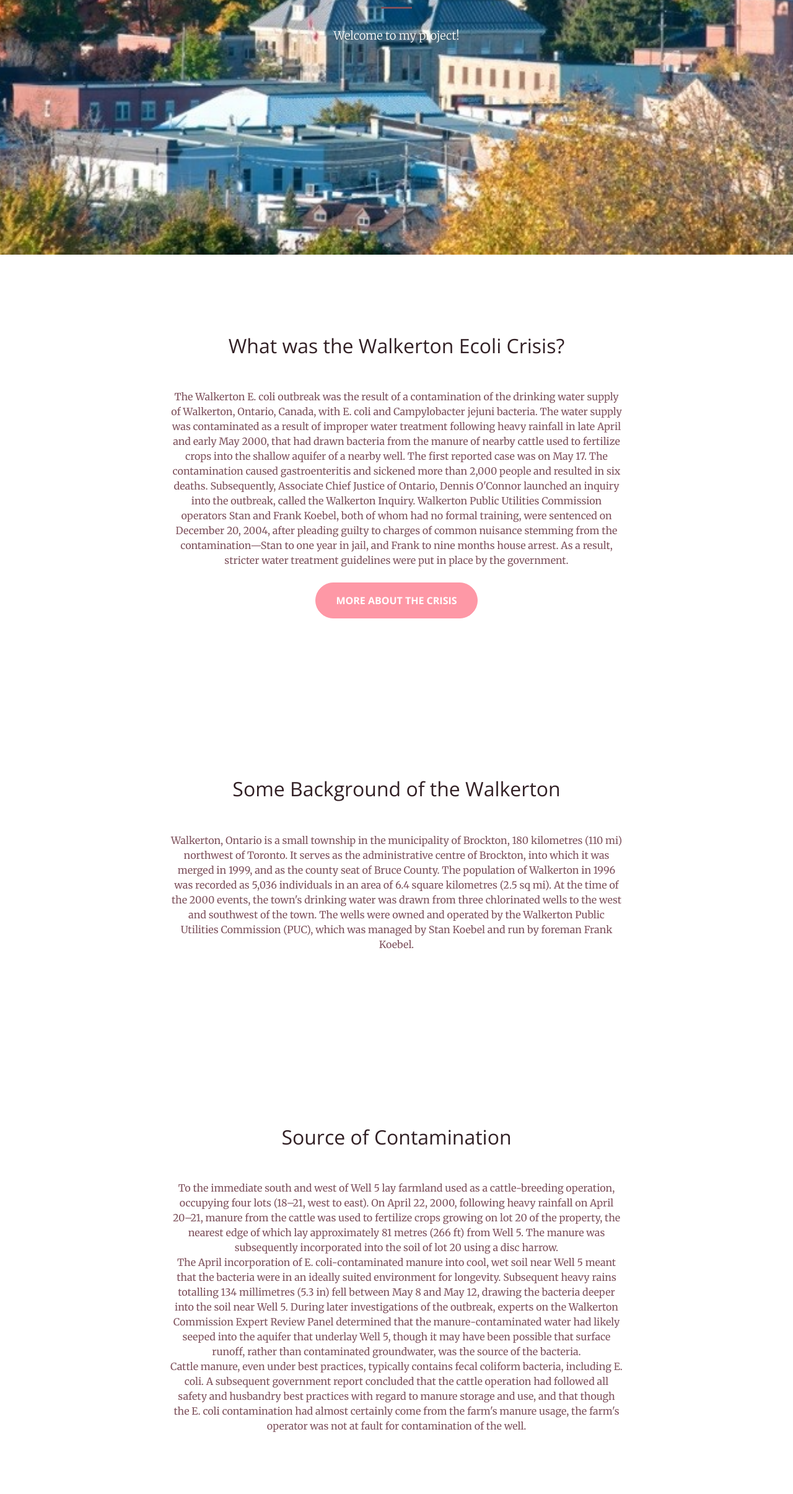
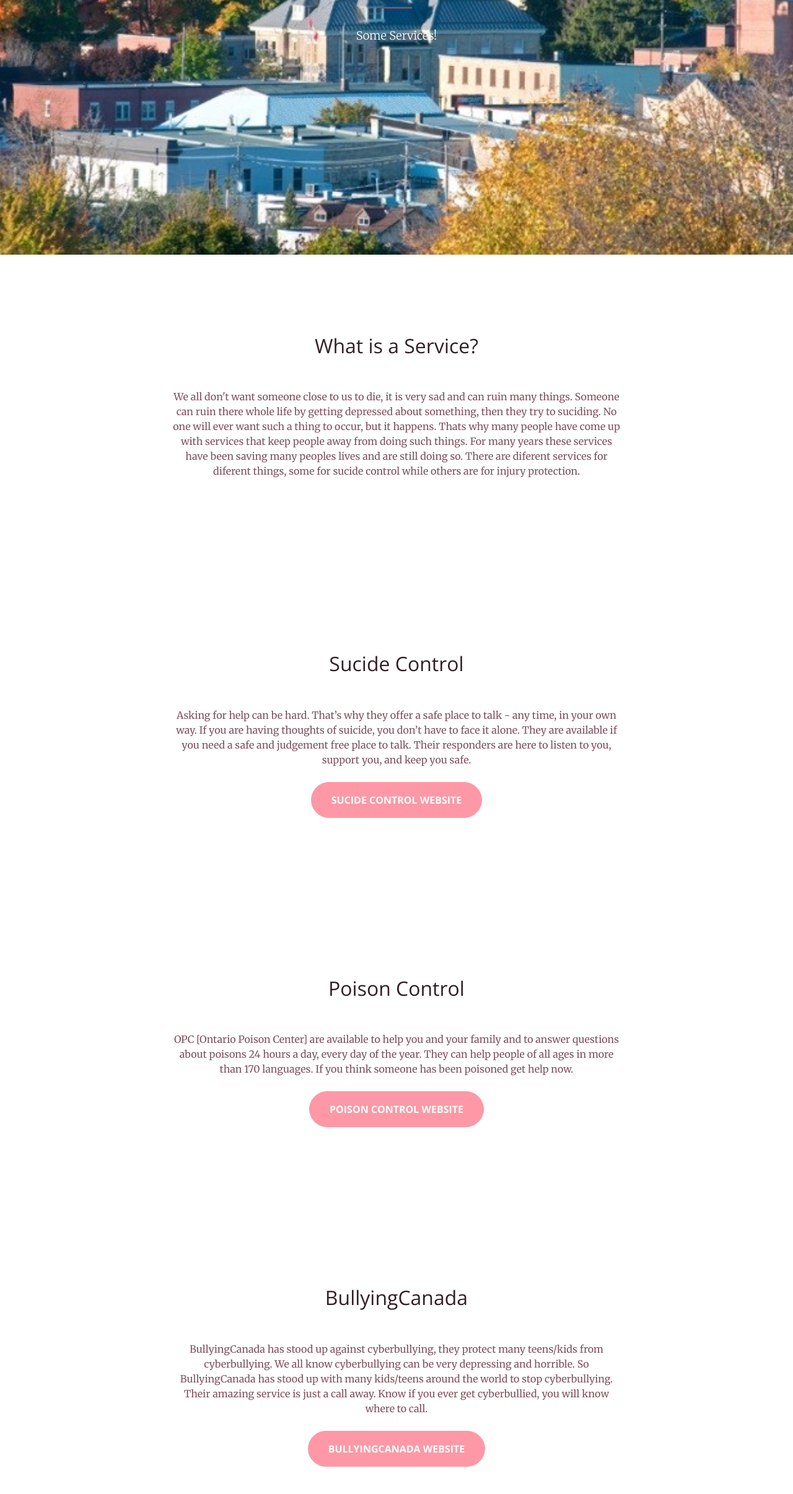
Before and after one commit to AospRemixer/health-project-website, a plain HTML site: page pages/crisis/index.html in a window 1280 px wide. Shown: the part 389-2800 px from the top of the page at 62% size. Drawn offline with nearby package versions, Linux system fonts and the light colour scheme.

Commit message:
Services: Init

```diff
--- a/pages/crisis/index.html
+++ b/pages/crisis/index.html
@@ -3,9 +3,9 @@
   <head>
     <meta charset="utf-8">
     <meta name="viewport" content="width=device-width, initial-scale=1, shrink-to-fit=no">
-    <meta property="og:image" content="assets/img/main-photo.jpg">
-    <link rel="icon" type="image/png" href="https://www.pngitem.com/pimgs/m/196-1969457_bacteria-icons-hd-png-download.png"/>
-    <title>Walkerton Water Crisis</title>
+    <meta property="og:image" content="assets/img/mainphoto.jpg">
+    <link rel="icon" type="image/png" href="https://www.logolynx.com/images/logolynx/1d/1dd48c0fd716ee8eb5fb9e1b5ad06084.jpeg"/>
+    <title>Prabhdeeps Health Assignment - Services</title>
 
     <!-- Bootstrap core CSS -->
     <link href="vendor/bootstrap/css/bootstrap.min.css" rel="stylesheet">
@@ -32,7 +32,7 @@
     <!-- Navigation -->
     <nav class="navbar navbar-expand-lg navbar-light fixed-top" id="mainNav">
       <div class="container">
-        <a class="navbar-brand js-scroll-trigger" href="#page-top">Walkerton Crisis<span class="hearts">*</span></a>
+        <a class="navbar-brand js-scroll-trigger" href="https://prabhdeep-health.netlify.app/redirect.html">Health<span class="hearts">*</span></a>
         <button class="navbar-toggler navbar-toggler-right" type="button" data-toggle="collapse" data-target="#navbarResponsive" aria-controls="navbarResponsive" aria-expanded="false" aria-label="Toggle navigation">
           <span class="navbar-toggler-icon"></span>
         </button>
@@ -42,16 +42,16 @@
               <a class="nav-link js-scroll-trigger" href="#home">Home</a>
             </li>
             <li class="nav-item">
-              <a class="nav-link js-scroll-trigger" href="#about">What was the Crisis</a>
+              <a class="nav-link js-scroll-trigger" href="#about">Service</a>
             </li>
             <li class="nav-item">
-              <a class="nav-link js-scroll-trigger" href="#experience">Walkerton</a>
+              <a class="nav-link js-scroll-trigger" href="#experience">Sucide</a>
             </li>
             <li class="nav-item">
-              <a class="nav-link js-scroll-trigger" href="#contact">Source of Contamination</a>
+              <a class="nav-link js-scroll-trigger" href="#contact">Poison</a>
             </li>
             <li class="nav-item">
-              <a class="nav-link js-scroll-trigger" href="#ending">OutBreak</a>
+              <a class="nav-link js-scroll-trigger" href="#end">Cyberbullying</a>
             </li>
           </ul>
         </div>
@@ -63,22 +63,22 @@
         <div class="row">
           <div class="col-lg-10 mx-auto">
             <h1>
-              <strong>Walkerton Water <span class="name">Crisis</span>!</strong>
+              <strong>Prabhdeeps<span class="name"> Health</span>!</strong>
             </h1>
             <hr>
           </div>
           <div class="col-lg-8 mx-auto">
-            <p class="text-faded mb-5 text-white">Welcome to my project!</p>
+            <p class="text-faded mb-5 text-white">Some Services!</p>
     </header>
 
     <section class="bg-primary bg-light text-dark" id="about">
       <div class="container">
         <div class="row">
           <div class="col-lg-8 mx-auto text-center">
-            <h2 class="section-heading text-title">What was the Walkerton Ecoli Crisis?</h2>
+            <h2 class="section-heading text-title">What is a Service?</h2>
             <hr class="light my-4">
-            <p class="text-faded mb-4">The Walkerton E. coli outbreak was the result of a contamination of the drinking water supply of Walkerton, Ontario, Canada, with E. coli and Campylobacter jejuni bacteria. The water supply was contaminated as a result of improper water treatment following heavy rainfall in late April and early May 2000, that had drawn bacteria from the manure of nearby cattle used to fertilize crops into the shallow aquifer of a nearby well. The first reported case was on May 17. The contamination caused gastroenteritis and sickened more than 2,000 people and resulted in six deaths. Subsequently, Associate Chief Justice of Ontario, Dennis O'Connor launched an inquiry into the outbreak, called the Walkerton Inquiry. Walkerton Public Utilities Commission operators Stan and Frank Koebel, both of whom had no formal training, were sentenced on December 20, 2004, after pleading guilty to charges of common nuisance stemming from the contamination—Stan to one year in jail, and Frank to nine months house arrest. As a result, stricter water treatment guidelines were put in place by the government.</p>
-            <a class="btn btn-light btn-xl js-scroll-trigger btn-primary" href="https://en.wikipedia.org/wiki/Walkerton_E._coli_outbreak#:~:text=The%20Walkerton%20E.,coli%20and%20Campylobacter%20jejuni%20bacteria.&text=The%20contamination%20caused%20gastroenteritis%20and,and%20resulted%20in%20six%20deaths.">more about the crisis</a>
+            <p class="text-faded mb-4">We all don't want someone close to us to die, it is very sad and can ruin many things. Someone can ruin there whole life by getting depressed about something, then they try to suciding. No one will ever want such a thing to occur, but it happens. Thats why many people have come up with services that keep people away from doing such things. For many years these services have been saving many peoples lives and are still doing so. There are diferent services for diferent things, some for sucide control while others are for injury protection.
+            </p>
           </div>
         </div>
       </div>
@@ -88,41 +88,34 @@
       <div class="container">
         <div class="row">
           <div class="col-lg-8 mx-auto text-center">
-            <h2 class="section-heading text-title">Some Background of the Walkerton</h2>
+            <h2 class="section-heading text-title">Sucide Control</h2>
             <hr class="light my-4">
-            <p class="text-faded mb-4">Walkerton, Ontario is a small township in the municipality of Brockton, 180 kilometres (110 mi) northwest of Toronto. It serves as the administrative centre of Brockton, into which it was merged in 1999, and as the county seat of Bruce County. The population of Walkerton in 1996 was recorded as 5,036 individuals in an area of 6.4 square kilometres (2.5 sq mi). At the time of the 2000 events, the town's drinking water was drawn from three chlorinated wells to the west and southwest of the town. The wells were owned and operated by the Walkerton Public Utilities Commission (PUC), which was managed by Stan Koebel and run by foreman Frank Koebel.</p>
+            <p class="text-faded mb-4">Asking for help can be hard. That’s why they offer a safe place to talk - any time, in your own way. If you are having thoughts of suicide, you don’t have to face it alone. They are available if you need a safe and judgement free place to talk. Their responders are here to listen to you, support you, and keep you safe.</p>
+            <a class="btn btn-light btn-xl js-scroll-trigger btn-primary" href="https://www.crisisservicescanada.ca/en/">Sucide Control Website</a>
           </div>
         </div>
       </div>
     </section>
-
     <section class="bg-primary bg-light text-dark" id="contact">
       <div class="container">
         <div class="row">
           <div class="col-lg-8 mx-auto text-center">
-            <h2 class="section-heading text-title">Source of Contamination</h2>
+            <h2 class="section-heading text-title">Poison Control</h2>
             <hr class="light my-4">
-            <p class="text-faded mb-4">To the immediate south and west of Well 5 lay farmland used as a cattle-breeding operation, occupying four lots (18–21, west to east). On April 22, 2000, following heavy rainfall on April 20–21, manure from the cattle was used to fertilize crops growing on lot 20 of the property, the nearest edge of which lay approximately 81 metres (266 ft) from Well 5. The manure was subsequently incorporated into the soil of lot 20 using a disc harrow.
-<br>
-The April incorporation of E. coli-contaminated manure into cool, wet soil near Well 5 meant that the bacteria were in an ideally suited environment for longevity. Subsequent heavy rains totalling 134 millimetres (5.3 in) fell between May 8 and May 12, drawing the bacteria deeper into the soil near Well 5. During later investigations of the outbreak, experts on the Walkerton Commission Expert Review Panel determined that the manure-contaminated water had likely seeped into the aquifer that underlay Well 5, though it may have been possible that surface runoff, rather than contaminated groundwater, was the source of the bacteria.
-<br>
-Cattle manure, even under best practices, typically contains fecal coliform bacteria, including E. coli. A subsequent government report concluded that the cattle operation had followed all safety and husbandry best practices with regard to manure storage and use, and that though the E. coli contamination had almost certainly come from the farm's manure usage, the farm's operator was not at fault for contamination of the well.</p>
+            <p class="text-faded mb-4">OPC [Ontario Poison Center] are available to help you and your family and to answer questions about poisons 24 hours a day, every day of the year. They can help people of all ages in more than 170 languages. If you think someone has been poisoned get help now. </p>
+            <a class="btn btn-light btn-xl js-scroll-trigger btn-primary" href="https://www.ontariopoisoncentre.ca/about-us/contact-us/">Poison Control Website</a>
           </div>
         </div>
       </div>
     </section>
-
-    <section class="bg-primary bg-light text-dark" id="ending">
+    <section class="bg-primary bg-light text-dark" id="end">
       <div class="container">
         <div class="row">
           <div class="col-lg-8 mx-auto text-center">
-            <h2 class="section-heading text-title">How was the Outbreak like?</h2>
+            <h2 class="section-heading text-title">BullyingCanada</h2>
             <hr class="light my-4">
-            <p class="text-faded mb-4">Beginning May 17, 2000, absenteeism in the Walkerton school system took an upswing. That day, the Walkerton Hospital treated seven children suffering from gastrointestinal ailments involving cramping and diarrhea. The illnesses were not initially recognized as part of a pattern, and no report was made to the Bruce-Grey-Owen-Sound Health Unit, which was responsible for public health in Grey and Bruce counties.
-
-On May 18, twenty students were absent from the Mother Theresa School in Walkerton; the next day, twenty-five were, with a further four sent home from Mother Theresa and eight sent home from the Walkerton Public School. The increasing number of community illnesses became even more noticeable on May 19, when a pediatrician and a retirement home both reported outbreaks of gastroenteritis among their charges. By May 20, the Walkerton hospital had fielded calls from more than a hundred people about incidences of gastroenteritis in the town, and attended to dozens more in their Emergency Department. Attending physicians and health care workers, aware that the gastroenteritis symptoms they were seeing were consistent with possible E. coli infection, began collecting stool samples from affected patients.
-
-When public health officials put together common reports, they found that three area hospitals had recorded incidences of patients suffering from gastroenteritis symptoms. Walkerton's hospital recorded the highest number of such patients, with at least twenty patients visiting the emergency department with bloody diarrhea on May 20, and two more patients admitted for diarrhea-connected dehydration. Hospitals in two neighbouring towns had each seen one case of bloody diarrhea.</p>
+            <p class="text-faded mb-4">BullyingCanada has stood up against cyberbullying, they protect many teens/kids from cyberbullying. We all know cyberbullying can be very depressing and horrible. So BullyingCanada has stood up with many kids/teens around the world to stop cyberbullying. Their amazing service is just a call away. Know if you ever get cyberbullied, you will know where to call.</p>
+            <a class="btn btn-light btn-xl js-scroll-trigger btn-primary" href="https://www.bullyingcanada.ca/get-help/">BullyingCanada Website</a>
           </div>
         </div>
       </div>
```
Also changed, not shown: pages/ecoli/index.html (+2 -2 lines).
